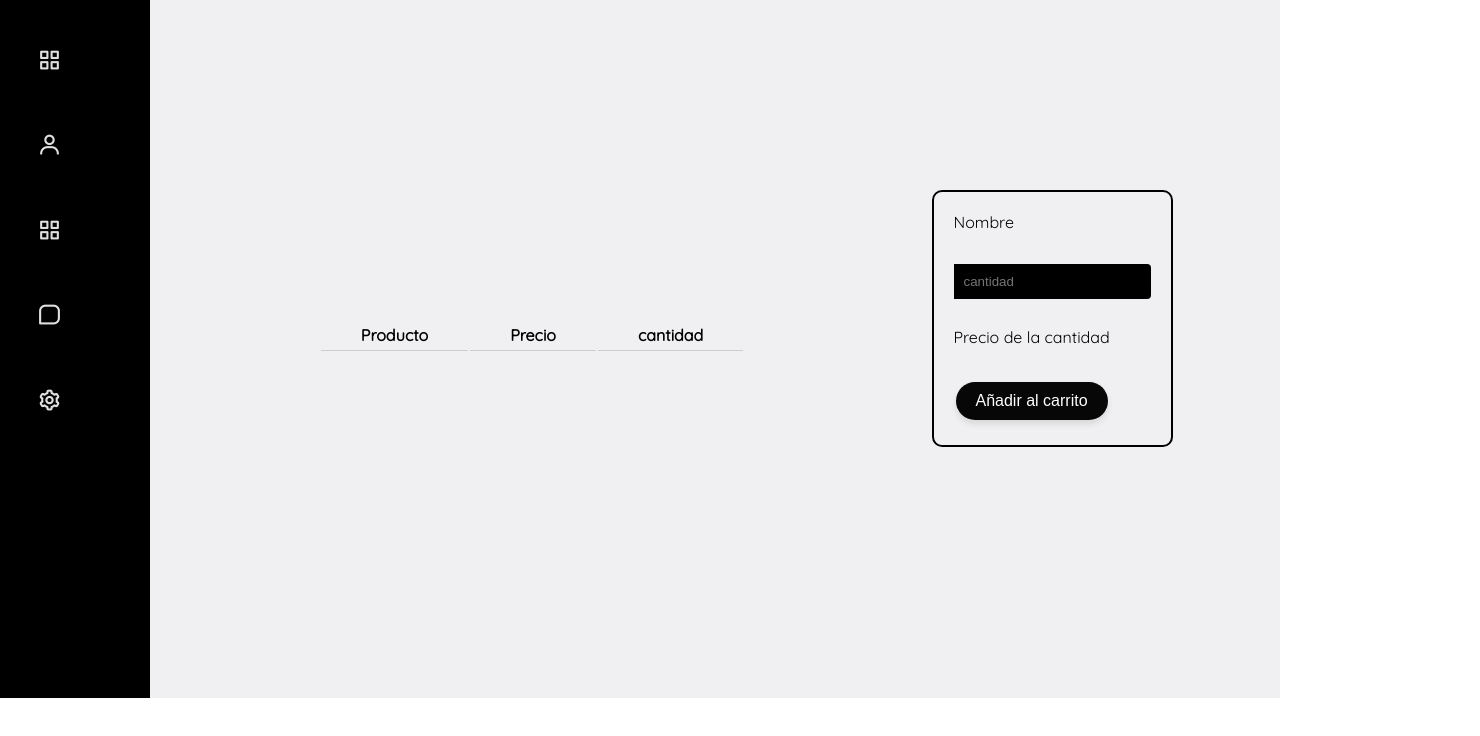
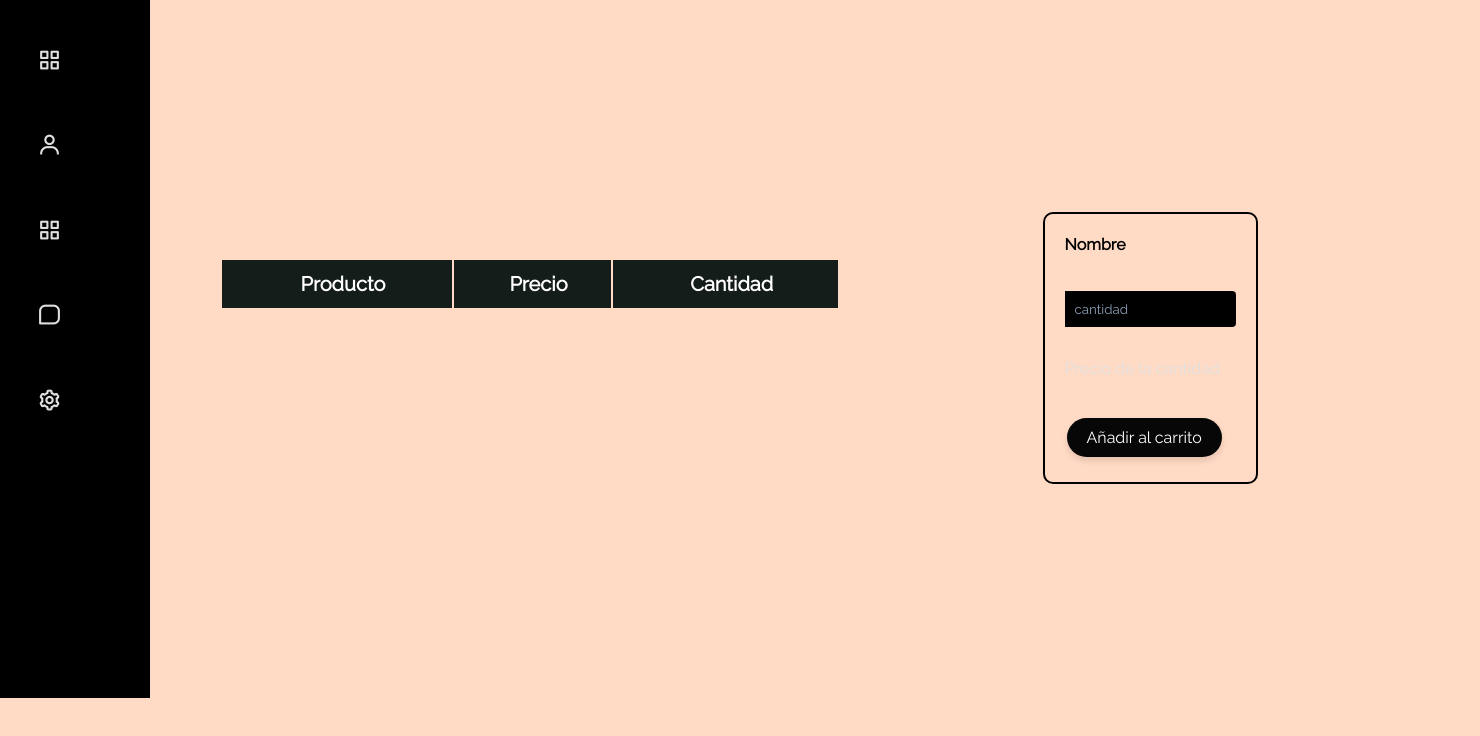
Before and after one commit to CarlosAlzate709/Proyecto_ingenieria, a website: page html/ventas.html in a window 1280 px wide. Shown: the part 102-838 px from the top of the page, 1480 px wide, since content can reach past the window. Drawn offline with nearby package versions, Linux system fonts and the light colour scheme; no server answers.

Commit message:
Ventas styles

```diff
--- a/css/main.css
+++ b/css/main.css
@@ -2,7 +2,7 @@
 .main{
     display:flex;
     padding: 20px;
-    background-color: rgba(222, 222, 228, 0.466);
+    /* background-color: rgba(222, 222, 228, 0.466); */
     width: 100%;
     height: 100vh;
 }
--- a/css/ventas.css
+++ b/css/ventas.css
@@ -1,5 +1,18 @@
 /* FONTS GOOGLE */
-@import url('https://fonts.googleapis.com/css2?family=Quicksand&display=swap');
+@import url('https://fonts.googleapis.com/css2?family=Poppins:wght@500&display=swap');
+@import 'https://fonts.googleapis.com/css?family=Raleway';
+
+*{
+    font-family: 'Raleway', sans-serif;
+}
+
+body {
+    font-family: 'Raleway', sans-serif;
+    font-weight: 300;
+    line-height: 1.42em;
+    color:#4B4A4B;
+    background-color:#FFDAC4;
+}
 
 /* VARIABLES */
 
@@ -10,42 +23,41 @@
     --bg-body: #C7E1FF;
 }
 
-.backgroud{
-    margin-left: 25vh;
-    width: 500vh;
-    height: 90vh;
-    display: flex;
-    justify-content: space-between;
+.main{
+    margin-left: 200px;
+    display: inline-block;
+    justify-content:space-around;
+    padding-top: 50px;
+    align-items: flex-start;
+    height: 100vh;
 }
+
 
 #pantalla-dividida{
     display: flex;
 }
 
 .tercer-pantalla {
-    width: 40%;
+    width: 100%;
     float: left;
-    justify-content: center; /* Centrar el contenido horizontalmente */
-    margin-bottom: 10px; /* Agrega espacio entre los elementos si lo deseas */
+    justify-content: center;
+    /* margin-bottom: 10px;  */
     display: flex;
-    flex-direction: column;
-    align-items: center; /* Centra horizontalmente */
-    justify-content: center; /* Centra verticalmente */
-    height: 100vh; /* Opcional: Asegura que la sección ocupe toda la altura de la ventana */
-    color: #000000;
+    flex-direction: row;
+    align-items:center;
+    justify-content: space-around;
+    height: 100vh;
+    /* color: #000000; */
 }
 
 .pantalla-del-medio{
-    width: 60%;
-    float: left;
-    justify-content: center; /* Centrar el contenido horizontalmente */
-    margin-bottom: 10px; /* Agrega espacio entre los elementos si lo deseas */
+    width: 100%;
+    float:right;
+    justify-content: center;
     display: flex;
-    flex-direction: column;
-    align-items: center; /* Centra horizontalmente */
-    justify-content: center; /* Centra verticalmente */
-    height: 100vh; /* Opcional: Asegura que la sección ocupe toda la altura de la ventana */
-    color: #000000;
+    align-items: center;
+    justify-content: center;
+    /* color: #000000; */
 }
 
 #btn_añadir_carrito {
@@ -87,16 +99,15 @@
     color: #000000;
 }
 
-.list-view {
-    list-style: none; /* Eliminar los marcadores de lista predeterminados */
-    padding: 0; /* Eliminar el relleno predeterminado de la lista */
+#lbl_nombre{
+    color: #000000;
+    font-size: 600;
+    font-weight: bold;
 }
 
-.list-view th, td {
-    padding: 40px;
-    padding-bottom: 5px;
-    text-align: left;
-    border-bottom: 1px solid #ccc;
+::placeholder{
+    color:#C7E1FF;
+    opacity: 0.7;
 }
 
 /* Estilo del contenedor con borde */
@@ -110,5 +121,79 @@
 /* Estilo de los elementos dentro del contenedor */
 .contenedor-borde label, .contenedor-borde input, .contenedor-borde button {
     display: block; /* Hacer que los elementos se muestren uno debajo del otro */
-    margin-bottom: 10px; /* Espacio entre los elementos */
+    margin-bottom: 10px;
 }
+
+
+
+.list-view th h1 {
+    font-weight: bold;
+    font-size: 1em;
+    text-align: left;
+    color: #FFFFFF;
+}
+
+
+.list-view {
+    text-align: left;
+    overflow: hidden;
+    width: 100%;
+    margin: 0 auto;
+    display: table;
+    padding: 0 0 8em 0;
+}
+
+.list-view td, .list-view th {
+    padding-bottom: 2%;
+    padding-top: 2%;
+    padding-left:2%;
+    text-align: center;
+}
+
+.list-view th h1 {
+
+    text-align: center;
+}
+
+.list-view tr:nth-child(odd) {
+    background-color: #FFEDD8;
+}
+
+.list-view tr:nth-child(even) {
+    background-color: #FFDAC4;
+}
+
+.list-view th {
+    background-color: #151d1b;
+}
+
+.list-view td:first-child, .list-view tr {
+    color: #000000;
+}
+
+.list-view ion-icon{
+    color: #350133;
+    font-size: 20px;
+}
+
+.list-view tr:hover{
+    background-color: #3d2f2f; /* Cambia el color de fondo de la fila al pasar el cursor */
+    color:#f0f0f0
+}
+
+.list-view tr:hover td:first-child,
+.list-view tr:hover ion-icon {
+    background-color: transparent; /* Restaura el fondo del primer td y el color de los íconos */
+    color: inherit; /* Restaura el color de los íconos */
+}
+
+.list-view tr{
+    font-size: 20px;
+    font-weight: 400;
+}
+
+.list-view td:last-child{
+
+    transition: transform 0.3s;
+
+}
--- a/html/ventas.html
+++ b/html/ventas.html
@@ -8,9 +8,10 @@
     <!-- BOX ICONS -->
     <link href='https://unpkg.com/boxicons@2.0.9/css/boxicons.min.css' rel='stylesheet'>
     <!--  CSS -->
-    <link rel="stylesheet" href="/css/menu.css">
+
     <link rel="stylesheet" href="/css/main.css">
     <link rel="stylesheet" href="/css/ventas.css">
+    <link rel="stylesheet" href="/css/menu.css">
     <!--  JS -->
     <script src="/js/menu.js" defer></script>
     <script src="/js/ventas.js" defer></script>
@@ -59,18 +60,18 @@
 
     <section class="main">
         <div class="backgroud" id="pantalla-dividida">
-            <section class="pantalla-del-medio">
+            <div class="pantalla-del-medio">
                 <table class="list-view">
                     <thead>
                         <tr>
-                            <th>Producto</th>
-                            <th>Precio</th>
-                            <th>cantidad</th>
+                            <th><h1>Producto</h1></th>
+                            <th><h1>Precio</h1></th>
+                            <th><h1>Cantidad</h1></th>
                         </tr>
                     </thead>
                     <tbody  id="lista_ventas"></tbody>
                 </table>
-            </section>
+            </div>
             <section class="tercer-pantalla">
                 <div class="contenedor-borde">
                 <label for="nombre_del_producto" id="lbl_nombre">Nombre</label>
--- a/js/menu.js
+++ b/js/menu.js
@@ -42,6 +42,6 @@ Stock.addEventListener('click', ()=>{
     window.location.href = "/html/stock.html";
 })
 
-ventas.addEventListener('click', ()=>{
-    window.location.href = "/html/menu.html"
+usuarios.addEventListener('click', ()=>{
+    window.location.href = "/html/perfil.html"
 } )
```
